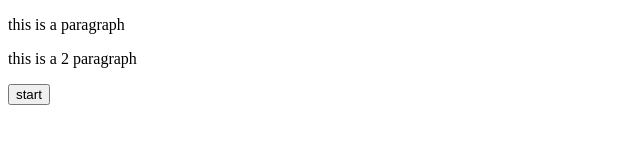
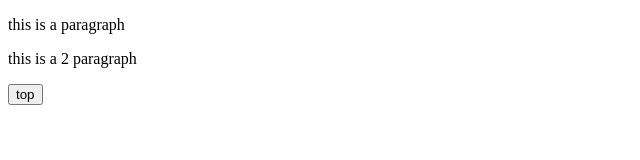
Before and after one commit to melat-assefa/mellona, a plain HTML site: page index.html in a window 1280 px wide. Shown: the full height of the page, 0-640 px from the left. Drawn offline with Linux system fonts and the light colour scheme.

Commit message:
Update2 index.html

```diff
--- a/index.html
+++ b/index.html
@@ -9,6 +9,6 @@
   <p>this is a paragraph</p>
     <p>this is a 2 paragraph</p>
 
-    <button> start </button>
+    <button> top </button>
 </body>
 </html>
```
